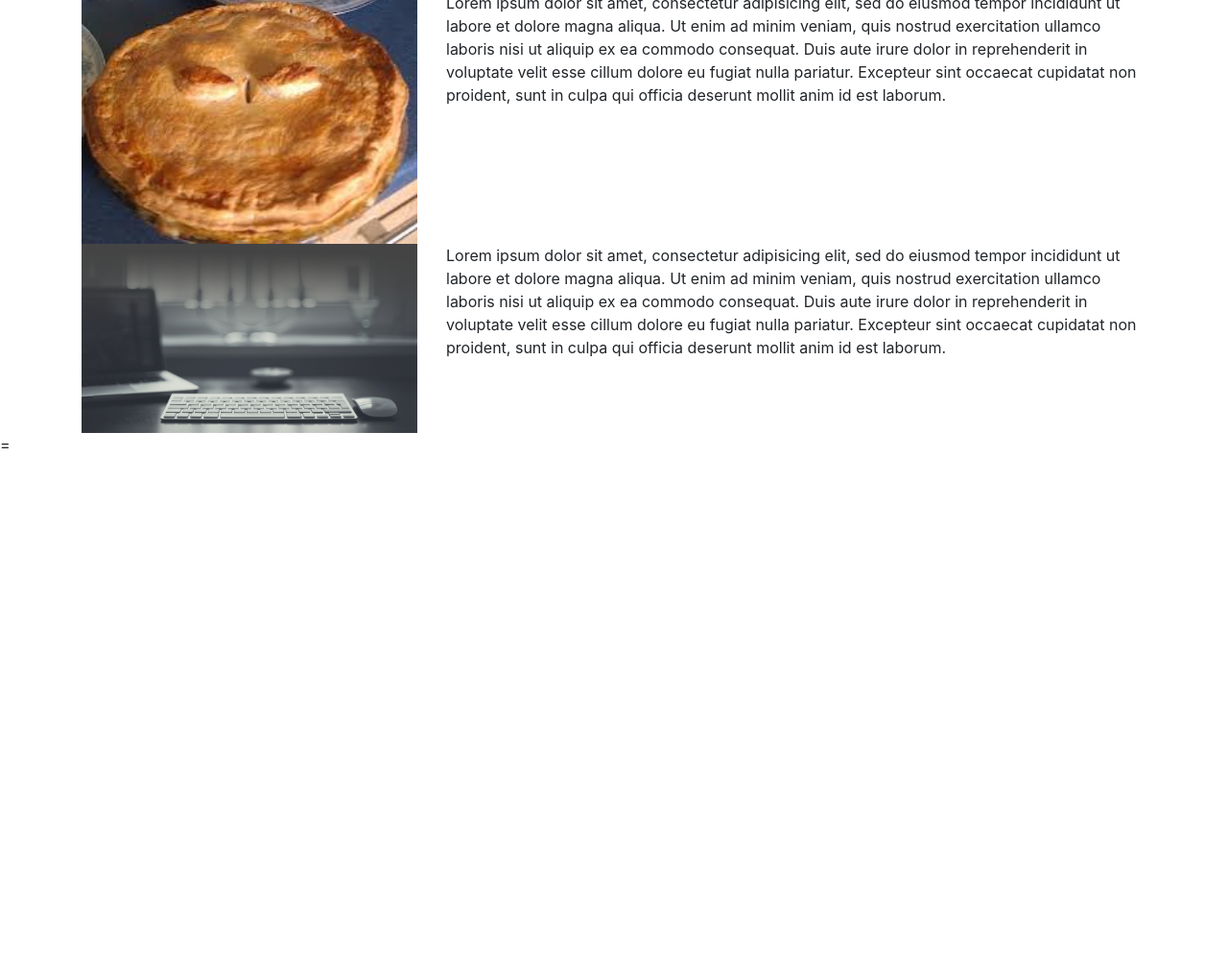
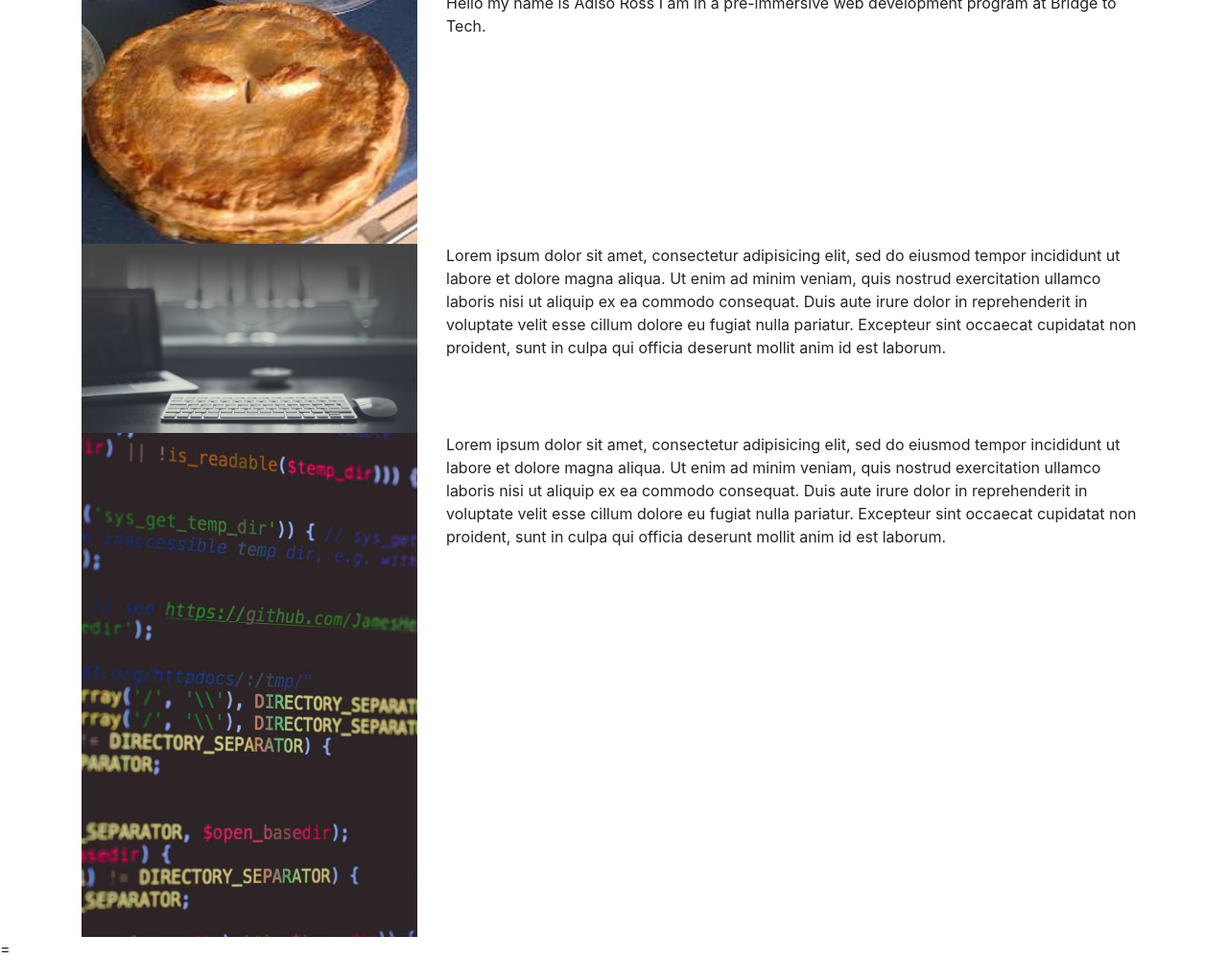
Before and after one commit to AdisoRoss/AdisoRoss.git.io, a plain HTML site: page index.html in a window 1280 px wide. Shown: the part 448-1448 px from the top of the page at 96% size. Before the commit the page ends 923 px from the top, so only its background shows below. Drawn offline with nearby package versions, Linux system fonts and the light colour scheme.

Commit message:
first update

```diff
--- a/index.html
+++ b/index.html
@@ -31,10 +31,10 @@ trap.min.css" />
 				<h3><a href="#about">ABOUT</a></h3>
 			</div>
 			<div class="col">
-				<h3>PROJECTS</h3>
+				<h3><a href="#projects">PROJECTS</a></h3>
 			</div>
 			<div class="col">
-				<h3>CONTACT</h3>
+				<h3><a href="#contact">CONTACT</a></h3>
 			</div>
 		</div>
 	</nav>
@@ -46,12 +46,7 @@ trap.min.css" />
 				<img src="images/aboutpie.jpg">
 			</div>
 			<div class="col">
-				<p>Lorem ipsum dolor sit amet, consectetur adipisicing elit, sed do eiusmod
-			tempor incididunt ut labore et dolore magna aliqua. Ut enim ad minim veniam,
-			quis nostrud exercitation ullamco laboris nisi ut aliquip ex ea commodo
-			consequat. Duis aute irure dolor in reprehenderit in voluptate velit esse
-			cillum dolore eu fugiat nulla pariatur. Excepteur sint occaecat cupidatat non
-			proident, sunt in culpa qui officia deserunt mollit anim id est laborum.</p>
+				<p>Hello my name is Adiso Ross I am in a pre-immersive web development program at Bridge to Tech.</p>
 			</div>
 		</div>
 	</section>
@@ -70,5 +65,20 @@ trap.min.css" />
 			</div>
 		</div>
 	</section>
+	<section id="contact" class= "container">
+		<div class="row">
+			<div class="col-4">
+				<img src="images/computerscreen.jpg">
+			</div>
+			<div class="col">
+				<p>Lorem ipsum dolor sit amet, consectetur adipisicing elit, sed do eiusmod
+			tempor incididunt ut labore et dolore magna aliqua. Ut enim ad minim veniam,
+			quis nostrud exercitation ullamco laboris nisi ut aliquip ex ea commodo
+			consequat. Duis aute irure dolor in reprehenderit in voluptate velit esse
+			cillum dolore eu fugiat nulla pariatur. Excepteur sint occaecat cupidatat non
+			proident, sunt in culpa qui officia deserunt mollit anim id est laborum.</p>
+			</div>
+		</div>
+	</section>
 </body>=
 </html>
```
